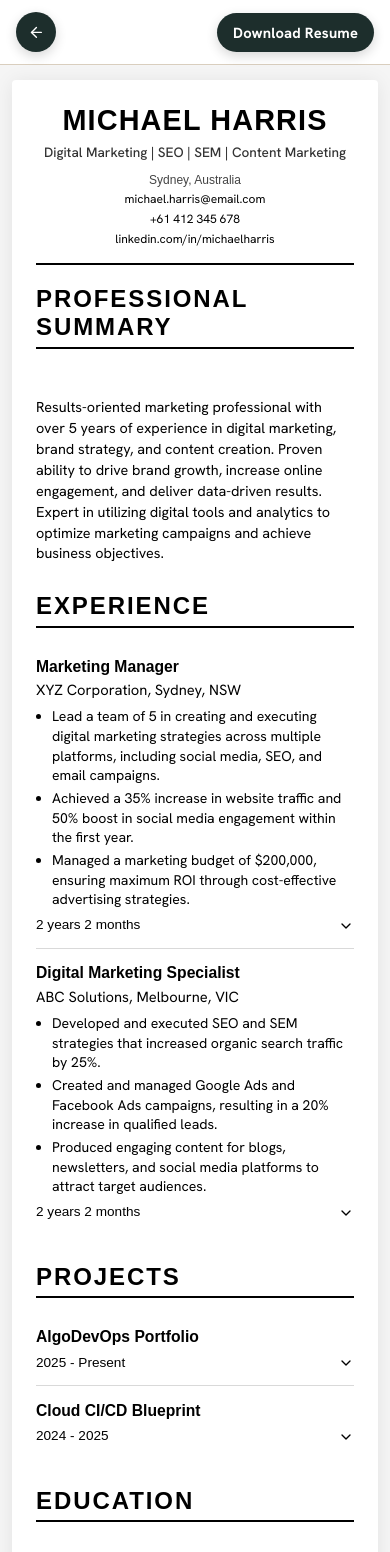
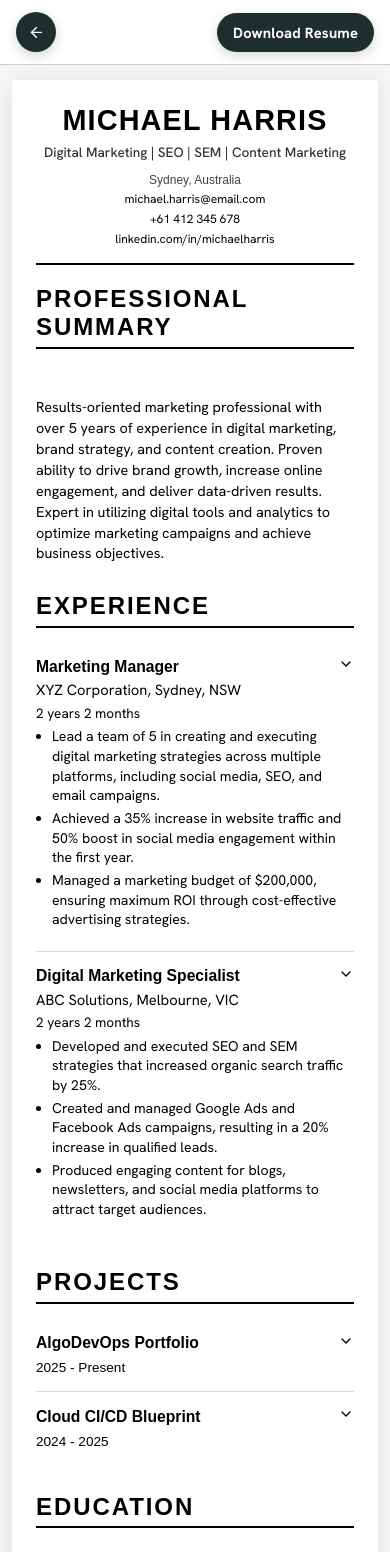
Before and after one commit to balotiyash/algodevopss-portfolio-next, a Next.js app: page /resume in a window 390 px wide. Shown: the top 1552 px of the page. Built offline with nearby package versions, Linux system fonts and the light colour scheme; a web font is replaced by a local one.

Commit message:
navbar and resume page fixes

```diff
--- a/src/components/HomePage/ContactSection/Contact.module.css
+++ b/src/components/HomePage/ContactSection/Contact.module.css
@@ -36,12 +36,12 @@
 }
 
 /* ─── Very small screens ─── */
-@media (max-width: 400px) {
+@media (max-width: 430px) {
   .heading {
     font-size: 1.5rem;
   }
 
   .section {
-    padding: 2.5rem 0.75rem;
+    padding: 2.5rem 1.5rem;
   }
 }
--- a/src/components/HomePage/ProjectSection/Projects.module.css
+++ b/src/components/HomePage/ProjectSection/Projects.module.css
@@ -34,3 +34,9 @@
     grid-template-columns: 1fr;
   }
 }
+
+@media (max-width: 430px) {
+  .section {
+    padding: 3rem 1.5rem;
+  }
+}
--- a/src/components/MoreProjects/MoreProjectsPage.module.css
+++ b/src/components/MoreProjects/MoreProjectsPage.module.css
@@ -11,12 +11,12 @@
 .page {
   width: min(1200px, 100%);
   margin: 0 auto;
-  padding: 130px 24px 80px;
+  padding: 110px 24px 80px;
 }
 
 /* Responsive padding on smaller screens - reduce top/bottom spacing for compact layout */
 @media (max-width: 900px) {
   .page {
-    padding: 110px 18px 60px;
+    padding: 80px 18px 60px;
   }
 }
--- a/src/components/Navbar/Responsiveness.module.css
+++ b/src/components/Navbar/Responsiveness.module.css
@@ -19,11 +19,14 @@
   .mobileMenu {
     display: flex;
     flex-direction: column;
+    justify-content: center;
+    align-items: center;
     width: 100%;
     background: var(--page-background);
     padding: 16px 24px 24px;
     gap: 16px;
     border-top: 1px solid var(--border-color);
+      border-bottom: 1px solid var(--border-color);
   }
 
   .mobileMenu a {
@@ -35,11 +38,11 @@
   }
 
   .mobileMenu .activeLink {
-    color: var(--cta-secondary) !important;
+    color: var(--highlight) !important;
   }
 
   .mobileCta {
-    background: var(--cta-primary);
+    background: var(--highlight);
     color: var(--page-background);
     border: none;
     padding: 12px 24px;
--- a/src/components/ResumePage/DynamicSection/EntryHeaderRow.tsx
+++ b/src/components/ResumePage/DynamicSection/EntryHeaderRow.tsx
@@ -44,6 +44,8 @@ export const EntryHeaderRow: React.FC<EntryHeaderRowProps> = ({
   toggleItem,
   onKeyDown,
 }) => {
+  const isExperienceSection = title === "Experience";
+
   return (
     // Row acts as an accessible button only when the section is collapsible.
     <div
@@ -59,12 +61,22 @@ export const EntryHeaderRow: React.FC<EntryHeaderRowProps> = ({
       <div className={styles.left}>
         {/* Show main title only in collapsible mode; static mode keeps content simplified. */}
         {collapsible && (
-          <h3 className={styles.title}>
-            {mainTitle || `${title} ${index + 1}`}
-          </h3>
+          <div className={styles.titleRow}>
+            <h3 className={styles.title}>
+              {mainTitle || `${title} ${index + 1}`}
+            </h3>
+
+            <span className={styles.chevron} aria-hidden="true">
+              {isOpen ? <FiChevronUp /> : <FiChevronDown />}
+            </span>
+          </div>
         )}
 
         {subtitle ? <p className={styles.subtitle}>{subtitle}</p> : null}
+
+        {isExperienceSection && meta ? (
+          <p className={styles.metaInlineMobile}>{meta}</p>
+        ) : null}
 
         {/* Preview bullets (collapsed view) */}
         {defaultBullets ? (
@@ -78,14 +90,15 @@ export const EntryHeaderRow: React.FC<EntryHeaderRowProps> = ({
 
       {/* RIGHT SIDE */}
       <div className={styles.right}>
-        {meta ? <span className={styles.meta}>{meta}</span> : null}
-
-        {/* Chevron only if collapsible */}
-        {collapsible && (
-          <span className={styles.chevron} aria-hidden="true">
-            {isOpen ? <FiChevronUp /> : <FiChevronDown />}
+        {meta ? (
+          <span
+            className={`${styles.meta} ${
+              isExperienceSection ? styles.metaDesktopOnly : ""
+            }`}
+          >
+            {meta}
           </span>
-        )}
+        ) : null}
       </div>
     </div>
   );
--- a/src/components/ResumePage/DynamicSection/EntryItem.module.css
+++ b/src/components/ResumePage/DynamicSection/EntryItem.module.css
@@ -51,12 +51,21 @@
   flex: 1;
 }
 
+.titleRow {
+  display: flex;
+  align-items: flex-start;
+  justify-content: space-between;
+  gap: 0.6rem;
+}
+
 /* Main title */
 .title {
   margin: 0;
   font-size: 0.98rem;
   font-weight: 700;
   line-height: 1.35;
+  min-width: 0;
+  flex: 1;
 }
 
 .title:hover {
@@ -100,6 +109,17 @@
   white-space: nowrap;
 }
 
+.metaInlineMobile {
+  display: none;
+  margin: 0.28rem 0 0;
+  font-size: 0.85rem;
+  line-height: 1.25;
+}
+
+.metaDesktopOnly {
+  display: inline;
+}
+
 /* Chevron icon */
 .chevron {
   display: inline-flex;
@@ -107,6 +127,7 @@
   justify-content: center;
   font-size: 1rem;
   flex-shrink: 0;
+  margin-top: 0.03rem;
 }
 
 /* ─── ACCORDION ANIMATION ─── */
@@ -149,14 +170,31 @@
     gap: 0.45rem;
   }
 
+  .left,
+  .titleRow {
+    width: 100%;
+  }
+
   .right {
     width: 100%;
-    justify-content: space-between;
+    justify-content: flex-start;
     text-align: left;
   }
 
   .meta {
     white-space: normal;
+  }
+
+  .metaInlineMobile {
+    display: block;
+  }
+
+  .metaDesktopOnly {
+    display: none;
+  }
+
+  .metaInlineMobile + .previewList {
+    margin-top: 0.35rem;
   }
 }
 
```
Also changed, not shown: src/components/HomePage/ContactSection/ContactInfoPanel.module.css (+12 -1 lines), src/components/HomePage/HeroSection/Responsiveness.module.css (+17 -16 lines), src/components/MoreProjects/MoreProjectsHeader.module.css (+8 -0 lines).
